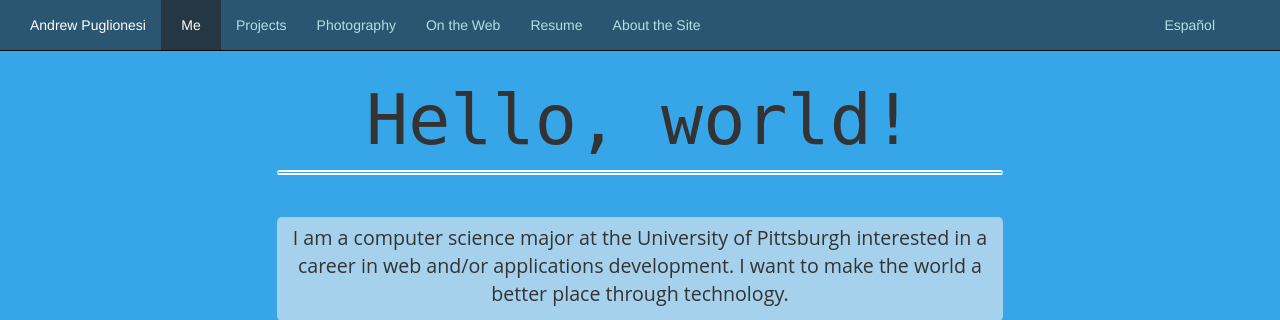
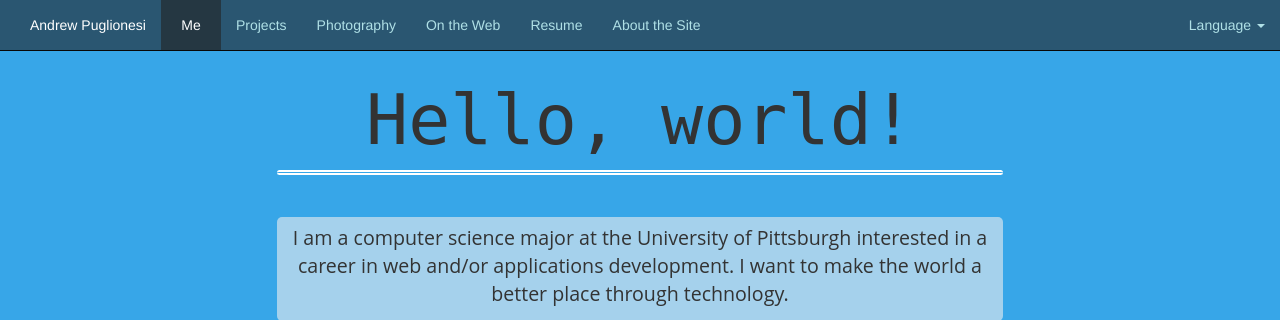
Before and after one commit to aop4/Personal_Website, a Django app: page / in a window 1280 px wide. Shown: the top 320 px of the page. Run offline with Django 3.2, Linux system fonts and the light colour scheme; some libraries are stand-ins or nearby versions.

Commit message:
Add language dropdown

```diff
--- a/myproject/static/css/styles.css
+++ b/myproject/static/css/styles.css
@@ -403,3 +403,21 @@ span.push-right {
 i.small-icon {
   font-size: 3.5em;
 }
+
+.dark-blue {
+  background-color: #002226;
+  background-color: rgba(34, 34, 34, 0.6);
+}
+
+.dark-hover:hover, .dark-hover:focus {
+  background-color: inherit !important;
+  color: #fff !important;
+}
+
+.dark-divider {
+  background-color: #000 !important;
+}
+
+.inherit-color:focus {
+  background-color: inherit !important;
+}
--- a/myproject/static/js/base.js
+++ b/myproject/static/js/base.js
@@ -6,6 +6,6 @@ $(document).ready(function() {
 
 function setIconVisibility(activeNavbarItem) {
 	if (activeNavbarItem == "photography" || activeNavbarItem == "web" || activeNavbarItem == "home") {
-		$(".icon-bar").hide();
+		$(".icon-bar").hide("slow"); //parameter needed to hide icons in chrome because DOM not ready
 	}
 }
--- a/myproject/templates/base.html
+++ b/myproject/templates/base.html
@@ -36,7 +36,7 @@
                  </button>
             </div>
             <div id="navbar" class="collapse navbar-collapse">
-              <ul class="nav navbar-nav">
+              <ul class="nav navbar-nav" style="width:100%">
                 <!--id must match backend value passed in as active_navbar_item so that the area appears selected on desktops. Script just says to make active the item with corresponding id.-->
                 <li><a style="color:white">Andrew Puglionesi</a></li>
 
@@ -52,7 +52,16 @@
 
                 <li id="about"><a href={% if language == 'English' %}"/about"{% else %}"/about/es"{% endif %}>{% if language == 'English' %}About the Site{% else %}Sobre Este Sitio {% endif %}</a></li>
 
-                <li class="language"><a href={% if language == 'English' and request.path != "/" %}"{{request.path}}/es"{% elif language == 'English' %}"/es"{% elif request.path == '/es' %}"{{request.path|slice:':-2'}}"{% else %}"{{request.path|slice:':-3'}}"{% endif %}>{% if language == 'English' %}Español{% else %}English{% endif %}</a></li>
+                <ul class="nav navbar-nav navbar-right">
+                    <li class="dropdown">
+                      <a href="#" class="dropdown-toggle inherit-color" data-toggle="dropdown" role="button" aria-haspopup="true" aria-expanded="false">Language <span class="caret"></span></a>
+                      <ul class="dropdown-menu dark-blue">
+                        <li><a class="dark-hover" href="#">{% if language == 'English' %}English{% else %}Español{% endif %}</a></li>
+                        <li role="separator" class="divider dark-divider"></li>
+                        <li><a class="dark-hover" href={% if language == 'English' and request.path != "/" %}"{{request.path}}/es"{% elif language == 'English' %}"/es"{% elif request.path == '/es' %}"{{request.path|slice:':-2'}}"{% else %}"{{request.path|slice:':-3'}}"{% endif %}>{% if language == 'English' %}Español{% else %}English{% endif %}</a></li>
+                      </ul>
+                    </li>
+                </ul>
               </ul>
             </div><!--/.nav-collapse -->
       </div>
@@ -96,10 +105,10 @@
     <script src="{% static 'js/bootstrap.min.js' %}"></script>
     <!-- IE10 viewport hack for Surface/desktop Windows 8 bug -->
     <script src="{% static 'js/ie10-viewport-bug-workaround.js' %}"></script>
-    <script src="{% static 'js/base.js' %}"></script>
     <script src="https://use.fontawesome.com/3a1262e1c7.js"></script>
     <script type="text/javascript" src="{% static 'js/slick.min.js' %}"></script>
     <script src="{% static 'js/photo-slider.js' %}"></script>
+    <script src="{% static 'js/base.js' %}"></script>
   </body>
 </html>
 
```
